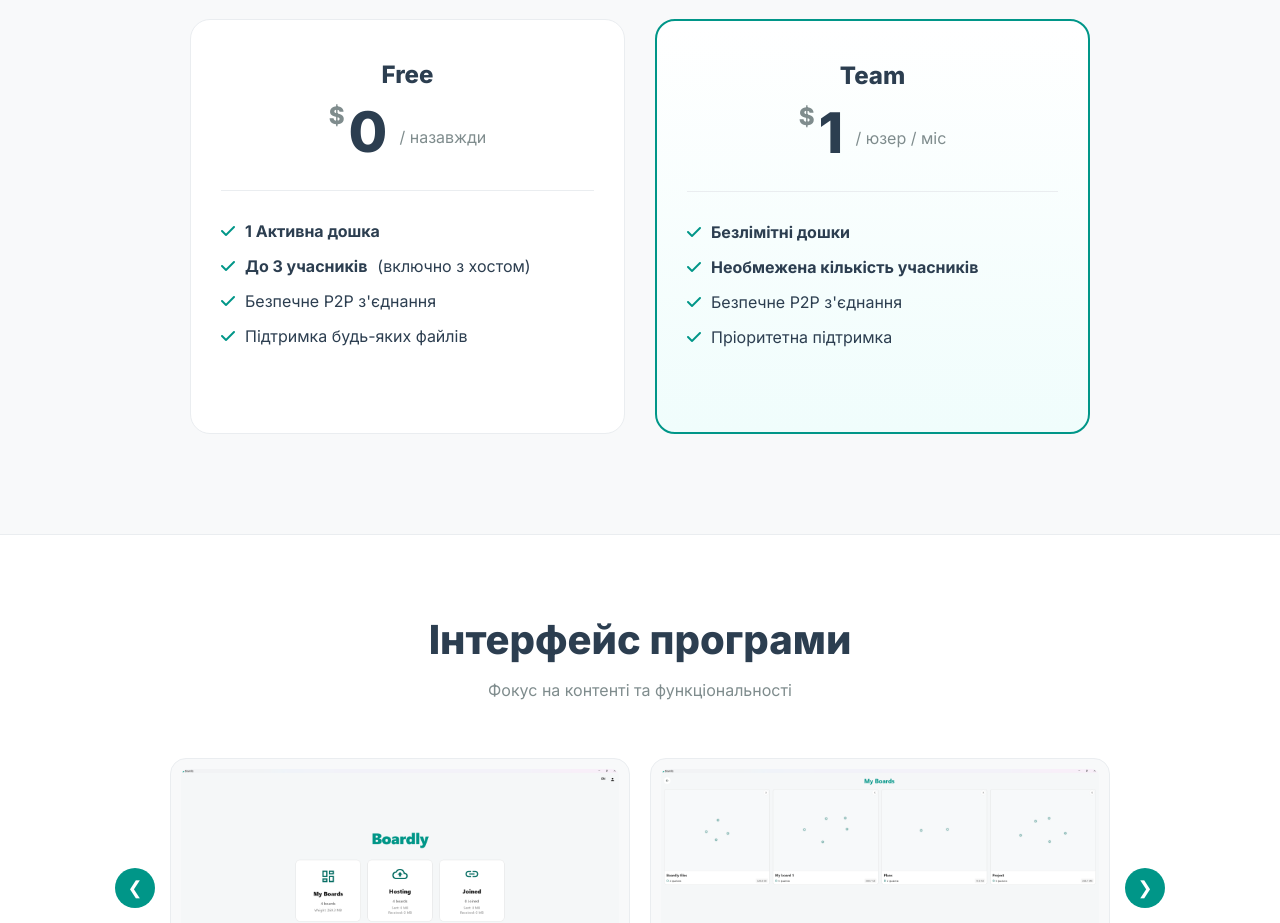
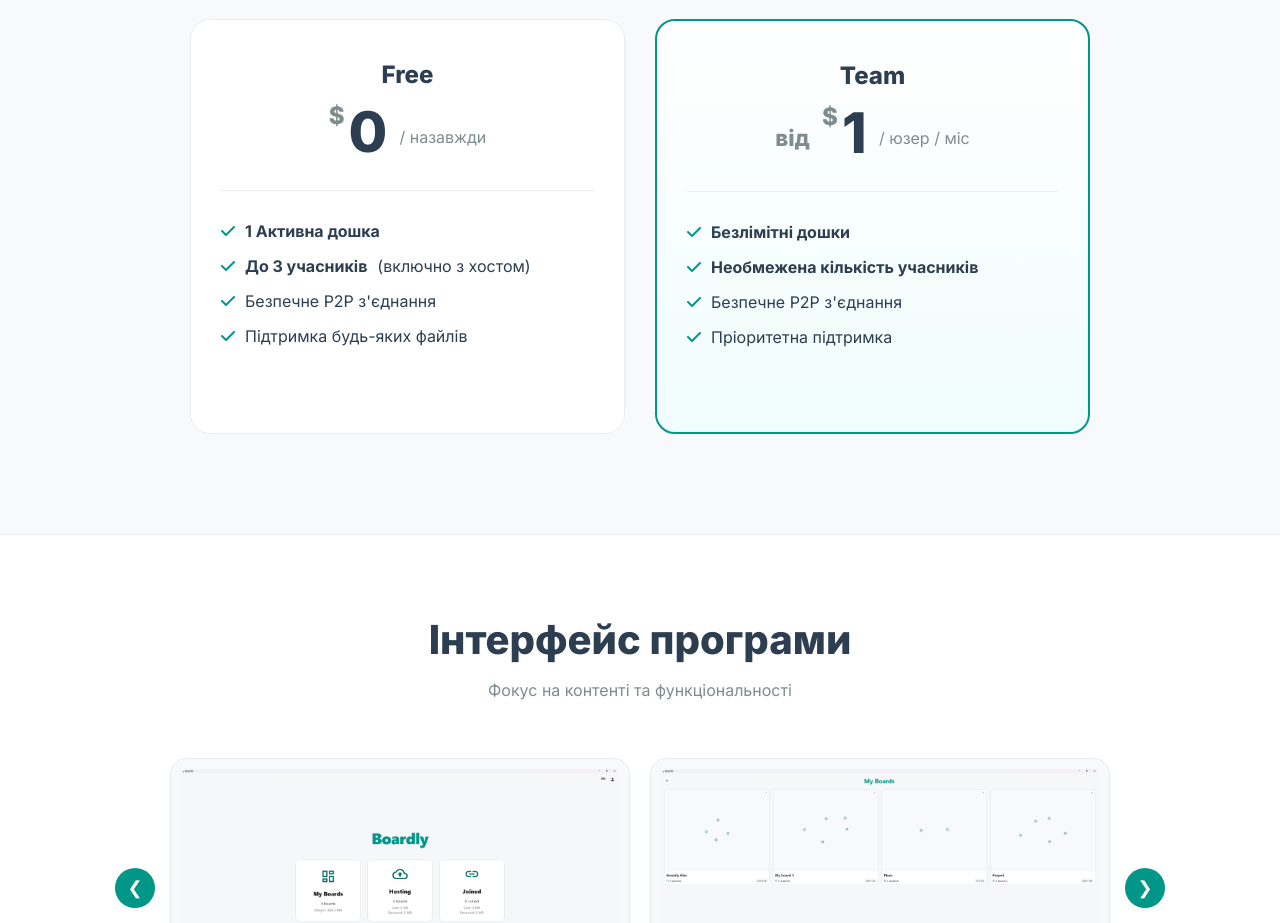
Before and after one commit to Ashixi/boardly, a plain HTML site: page ua/index.html in a window 1280 px wide. Shown: the part 1520-2443 px from the top of the page. Drawn offline with Linux system fonts and the light colour scheme.

Commit message:
Update index.html

```diff
--- a/ua/index.html
+++ b/ua/index.html
@@ -129,6 +129,7 @@
     <div class="card-header">
         <h3>Team</h3>
         <div class="price-tag">
+            <span style="font-size: 0.4em; vertical-align: middle; color: #7f8c8d;">від</span>
             <span class="currency">$</span>1
             <span class="period">/ юзер / міс</span>
         </div>
@@ -142,6 +143,7 @@
         </ul>
     </div>
 </div>
+
             </div>
         </div>
     </section>
```
Lines whose indentation alone changed are shown as unchanged.
